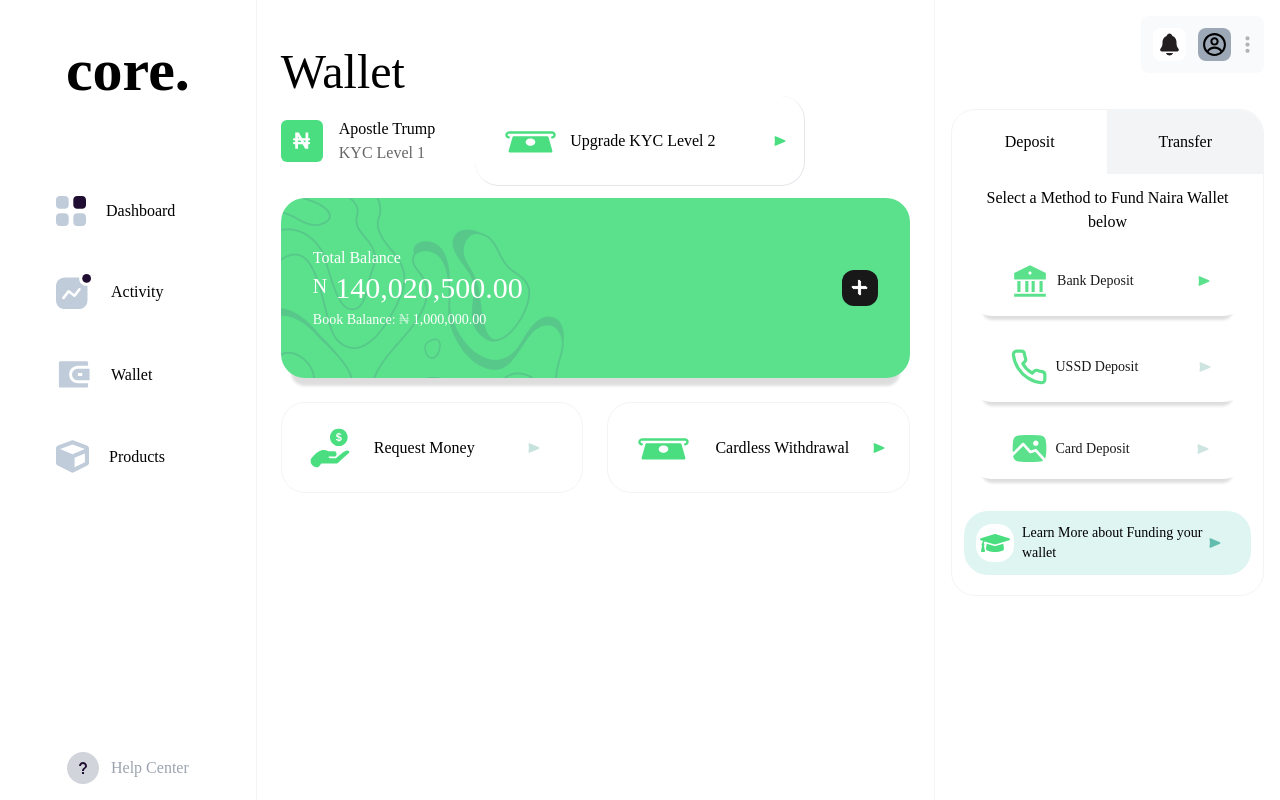
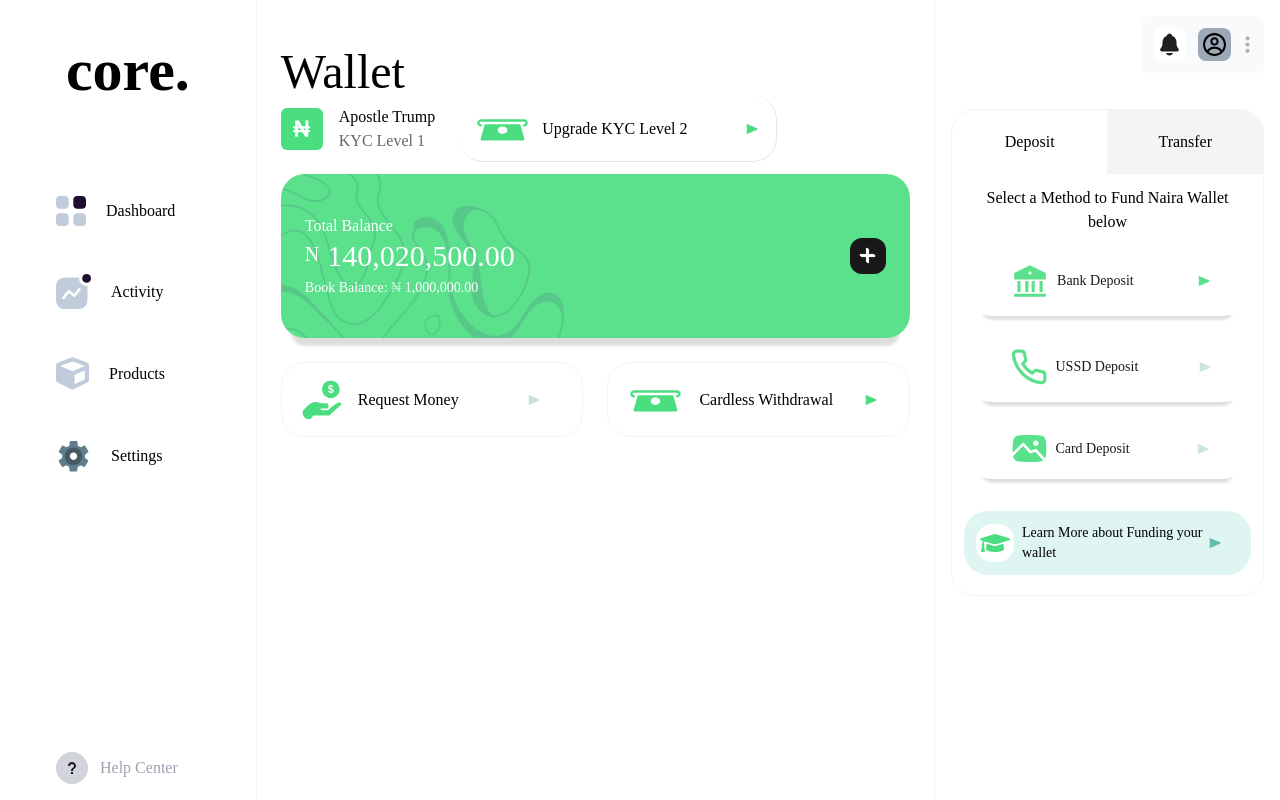
Before and after one commit to AYANO-EMMANUEL/core-banking-app, a React (Vite) app: page /app in a window 1280 px wide. Built offline with nearby package versions, Linux system fonts and the light colour scheme; a web font is replaced by a local one.

Commit message:
worked on the responsiveness for the dashboard and rightNavbar

```diff
--- a/src/components/RightNav.jsx
+++ b/src/components/RightNav.jsx
@@ -9,7 +9,7 @@ const RightNav = () => {
   return (
     <div className="pt-4 border-l-[1px] border-gray-100 h-screen">
         <TopRightMenu styles={'mr-4'}/>
-        <div className="border rounded-3xl mx-4 border-gray-100">
+        <div className="border rounded-3xl ml-0 mr-4 xl:mx-4 border-gray-100">
           <div className="flex justify-between">
             <div className="flex justify-around align-middle rounded-tl-3xl p-5 w-3/6 cursor-pointer">
               Deposit
@@ -24,7 +24,7 @@ const RightNav = () => {
             </div>
             <div className="mb-4 cursor-pointer">
               <div
-                className="flex align-middle p-2 border-gray-100 rounded-3xl hover:border-none hover:shadow-md"
+                className="flex align-middle p-1 xl:p-2 border-gray-100 rounded-3xl hover:border-none hover:shadow-md"
                 style={{
                   filter: "blur(0.76px)",
                   opacity: "0.9",
@@ -42,7 +42,7 @@ const RightNav = () => {
             </div>
             <div className="mb-4 cursor-pointer">
               <div
-                className="flex align-middle p-2 border-gray-100 rounded-3xl hover:border-none hover:shadow-md"
+                className="flex align-middle p-1 xl:p-2 border-gray-100 rounded-3xl hover:border-none hover:shadow-md"
                 style={{
                   filter: "blur(0.76px)",
                   opacity: "0.9",
@@ -60,7 +60,7 @@ const RightNav = () => {
             </div>
             <div className="mb-4 cursor-pointer">
               <div
-                className="flex align-middle p-2 border-gray-100 rounded-3xl hover:shadow-md"
+                className="flex align-middle p-1 xl:p-2 border-gray-100 rounded-3xl hover:shadow-md"
                 style={{
                   filter: "blur(0.76px)",
                   opacity: "0.9",
--- a/src/components/sidebar.jsx
+++ b/src/components/sidebar.jsx
@@ -1,5 +1,6 @@
 /* eslint-disable react/prop-types */
 import { FaCube } from "react-icons/fa";
+import { FcSettings } from "react-icons/fc";
 import { IoMdHelp } from "react-icons/io";
 import { RiWallet3Fill } from "react-icons/ri";
 import { Link } from "react-router-dom";
@@ -64,21 +65,21 @@ const Sidebar = () => {
             <div className="ps-5 my-auto">Activity</div>
           </div>
         </Link>
-        <Link to={'/app/wallet'} className="cursor-pointer block hover:bg-gray-100 px-10">
-          <div className="flex align-middle p-4">
-            <RiWallet3Fill color={"#C0CCDA"} fill="#C0CCDA" size={"35"} />
-            <div className="ps-5 my-auto">Wallet</div>
-          </div>
-        </Link>
         <Link to={'/app/products'} className="cursor-pointer block hover:bg-gray-100 px-10">
           <div className="flex align-middle p-4">
             <FaCube color={"#C0CCDA"} size={"33"} />
             <div className="ps-5 my-auto">Products</div>
           </div>
         </Link>
+        <Link to={'/app/wallet'} className="cursor-pointer block hover:bg-gray-100 px-10">
+          <div className="flex align-middle p-4">
+            <FcSettings color={"#C0CCDA"} fill="#C0CCDA" size={"35"} />
+            <div className="ps-5 my-auto">Settings</div>
+          </div>
+        </Link>
       </div>
       <div className="help mt-auto pb-4">
-        <Link to={'/app/help'} className="flex align-middle justify-center mt-5">
+        <Link to={'/app/help'} className="flex align-middle ps-14 mt-5">
           <div className="bg-gray-300 p-2 rounded-3xl">
             <IoMdHelp color="#200E32" className="m-auto" />
           </div>
--- a/src/pages/Dashboard/Dashboard.jsx
+++ b/src/pages/Dashboard/Dashboard.jsx
@@ -153,14 +153,14 @@ const Dashboard = () => {
             <div className="rounded-md p-3 m-auto bg-green-400">
               <Naira color={"white"} />
             </div>
-            <div className="m-auto p-4">
+            <div className="m-auto ps-4 truncate max-w-[20vw]">
               <div className="accountName">Apostle Trump</div>
               <div className="kycLevel opacity-[0.6]">KYC Level 1</div>
             </div>
           </div>
           <div className="flex space-x-10 hover:border-gray-100 hover:shadow-md border-[0.5px] border-t-0 border-l-0 rounded-3xl hover:rounded-3xl hover:drop-shadow-md cursor-pointer">
             <div className="flex align-middle ps-4">
-              <div className="rounded-md p-3 m-auto bg-green-40">
+              <div className="rounded-md pr-3 m-auto bg-green-40">
                 <CardlessIcon color={"#4ADE80"} />
               </div>
               <div className="m-auto">
@@ -174,7 +174,7 @@ const Dashboard = () => {
         </div>
         {/* WALLET BOX SHADOW */}
         <div
-          className="rounded-3xl bg-green-400 cursor-context-menu walletBg text-white p-8 py-12 mb-3"
+          className="rounded-3xl bg-green-400 cursor-context-menu walletBg text-white p-6 py-10 mb-2"
           style={{
             filter: "blur(0.76px)",
             opacity: "0.9",
@@ -215,7 +215,7 @@ const Dashboard = () => {
         <div className="flex space-x-6 my-6">
           <div className="flex justify-between w-3/6 border-gray-100 border-[1.5px] hover:border-none hover:shadow-md rounded-3xl cursor-pointer">
             <div className="flex align-middle ps-4">
-              <div className="rounded-md p-3 m-auto bg-green-40">
+              <div className="rounded-md p-1 m-auto bg-green-40">
                 <RequestMoneyIcon color={"#4ADE80"} />
               </div>
               <div className="m-auto">
@@ -229,7 +229,7 @@ const Dashboard = () => {
           {/* WITHDRAWAL CARD BOX */}
           <div className="flex justify-between w-3/6 border-gray-100 border-[1.5px] hover:border-none hover:shadow-md rounded-3xl cursor-pointer">
             <div className="flex align-middle ps-4">
-              <div className="rounded-md p-3 m-auto bg-green-40">
+              <div className="rounded-md p-1 m-auto bg-green-40">
                 <CardlessIcon color={"#4ADE80"} />
               </div>
               <div className="m-auto">
```
